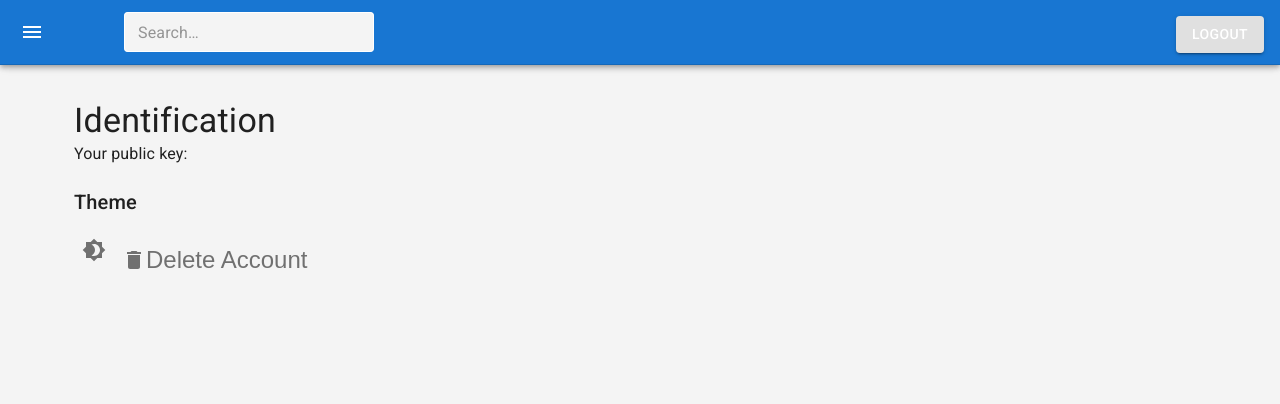
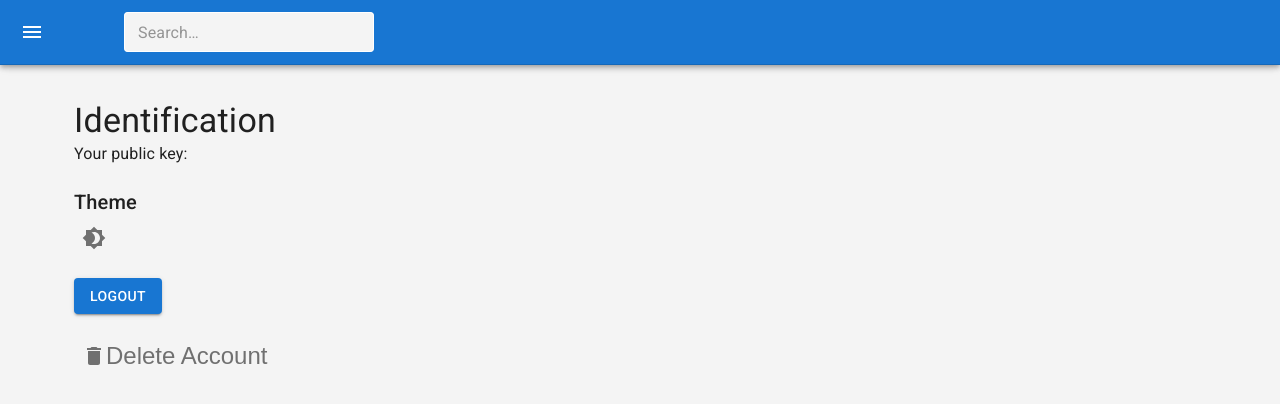
Before and after one commit to Mayukh-Banik/CSE-416, a React (Create React App) app in the folder client/: page /#/settings in a window 1280 px wide. Shown: the top 404 px of the page. Built offline with nearby package versions, Linux system fonts and the light colour scheme.

Commit message:
moved logout button to settings page

```diff
--- a/client/src/Components/LogoutButton.tsx
+++ b/client/src/Components/LogoutButton.tsx
@@ -1,33 +1,23 @@
 import React from 'react';
 import { Button } from '@mui/material';
-import { styled, useTheme } from '@mui/material/styles';
-import { useNavigate } from 'react-router-dom';
+import { useNavigate } from "react-router-dom";
 
-const LogoutButton: React.FC = () => {
+const LogoutButton: React.FC<React.ComponentProps<typeof Button>> = (props) => {
     const navigate = useNavigate();
-    const theme = useTheme();
 
-    // work on this later
-    const handleLogout = async () => {
-        // bring to welcome page
+    const handleLogout = () => {
         navigate('/');
+        console.log('User logged out'); // Placeholder for logout logic
     };
 
     return (
         <Button
             variant="contained"
-            color="inherit"
+            color="primary"
             onClick={handleLogout}
-            style={{
-                backgroundColor:'background.default',
-                color:'secondary.main',
-                position: 'absolute',
-                top: '16px',
-                right: '16px',
-                transition: 'left 0.3s ease, right 0.3s ease',
-            }}
+            {...props} // Spread the additional props like style
         >
-        Logout
+            Logout
         </Button>
     );
 };
--- a/client/src/Components/SettingPage.tsx
+++ b/client/src/Components/SettingPage.tsx
@@ -1,9 +1,10 @@
 import React from "react";
 import Sidebar from "./Sidebar";
-import { Container, IconButton, Typography } from '@mui/material';
+import { Box, Container, IconButton, Typography } from '@mui/material';
 import Brightness4Icon from '@mui/icons-material/Brightness4';
 import Brightness7Icon from '@mui/icons-material/Brightness7';
 import DeleteIcon from '@mui/icons-material/Delete';
+import LogoutButton from "./LogoutButton";
 
 type SettingPageProps = {
     darkMode: boolean;
@@ -24,6 +25,11 @@ const SettingPage: React.FC<SettingPageProps> = ({ darkMode, toggleTheme }) => {
                     {darkMode ? <Brightness7Icon /> : <Brightness4Icon />}
                 </IconButton>
 
+                <Box sx={{ marginTop: '20px' }}>
+                    <LogoutButton sx={{ display: 'block', visibility: 'visible' }} /> {/* Force visibility */}
+                </Box>
+
+
                 <IconButton sx={{ marginTop: '20px' }}>
                     <DeleteIcon/>  Delete Account
                 </IconButton>
--- a/client/src/Components/Sidebar.tsx
+++ b/client/src/Components/Sidebar.tsx
@@ -14,7 +14,6 @@ import ChevronRightIcon from '@mui/icons-material/ChevronRight';
 import { styled, useTheme } from '@mui/material/styles';
 import Divider from '@mui/material/Divider';
 import AccountBalanceWalletIcon from '@mui/icons-material/AccountBalanceWallet';
-import LogoutButton from './LogoutButton';
 const drawerWidth = 275;
 
 
@@ -197,11 +196,7 @@ const Sidebar: React.FC = () =>
               },
             }}
           />
-        </Toolbar>
-
-        <Box sx={{ display: 'inline-flex', justifyContent: 'space-between', padding: 2 }}>
-          <LogoutButton/>
-          </Box>
+          </Toolbar>
         </Toolbar>
         <Divider/>
 
```
